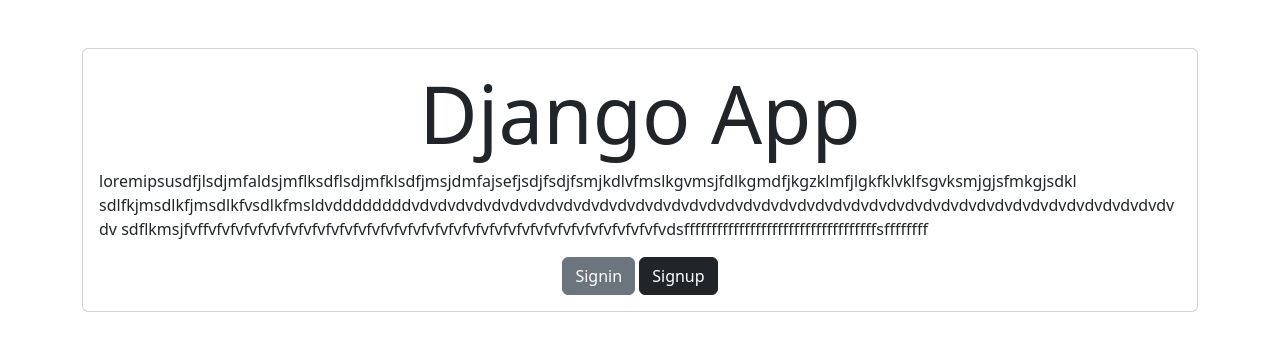
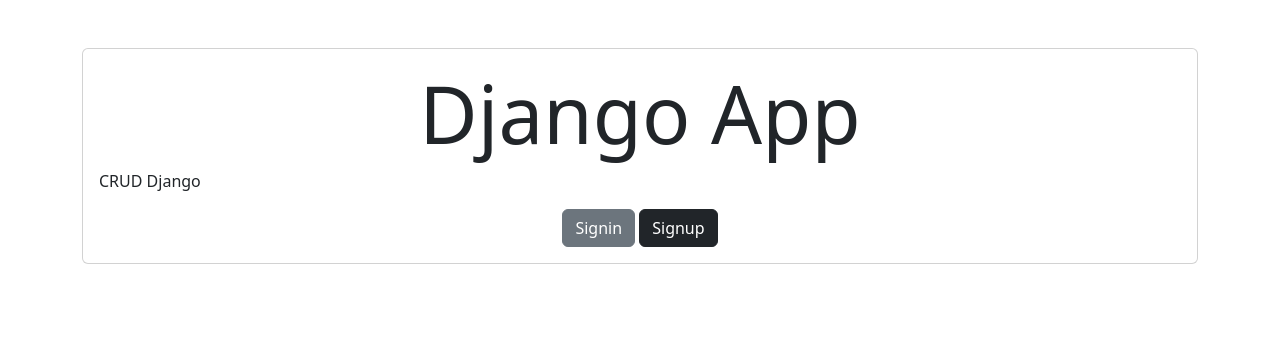
Before and after one commit to Constanza-b/django-auth-crud, a Django app: page / in a window 1280 px wide. Shown: the part 56-407 px from the top of the page. Run offline with Django 5.2, Linux system fonts and the light colour scheme.

Commit message:
build.sh test

```diff
--- a/tasks/templates/home.html
+++ b/tasks/templates/home.html
@@ -3,10 +3,7 @@
 <main class="container py-5">
   <section class="card card-body">
     <h1 class="display-1 text-center">Django App</h1>
-    <p>loremipsusdfjlsdjmfaldsjmflksdflsdjmfklsdfjmsjdmfajsefjsdjfsdjfsmjkdlvfmslkgvmsjfdlkgmdfjkgzklmfjlgkfklvklfsgvksmjgjsfmkgjsdkl
-        sdlfkjmsdlkfjmsdlkfvsdlkfmsldvddddddddvdvdvdvdvdvdvdvdvdvdvdvdvdvdvdvdvdvdvdvdvdvdvdvdvdvdvdvdvdvdvdvdvdvdvdvdvdvdvdvdvdvdvdv
-        sdflkmsjfvffvfvfvfvfvfvfvfvfvfvfvfvfvfvfvfvfvfvfvfvfvfvfvfvfvfvfvfvfvfvfvfvfvfvdsfffffffffffffffffffffffffffffffffffsffffffff
-    </p>
+    <p>CRUD Django</p>
     <div class="text-center">
         <a class="btn btn-secondary" href="/signin/">
             Signin
```
Also changed, not shown: 1 other file.
